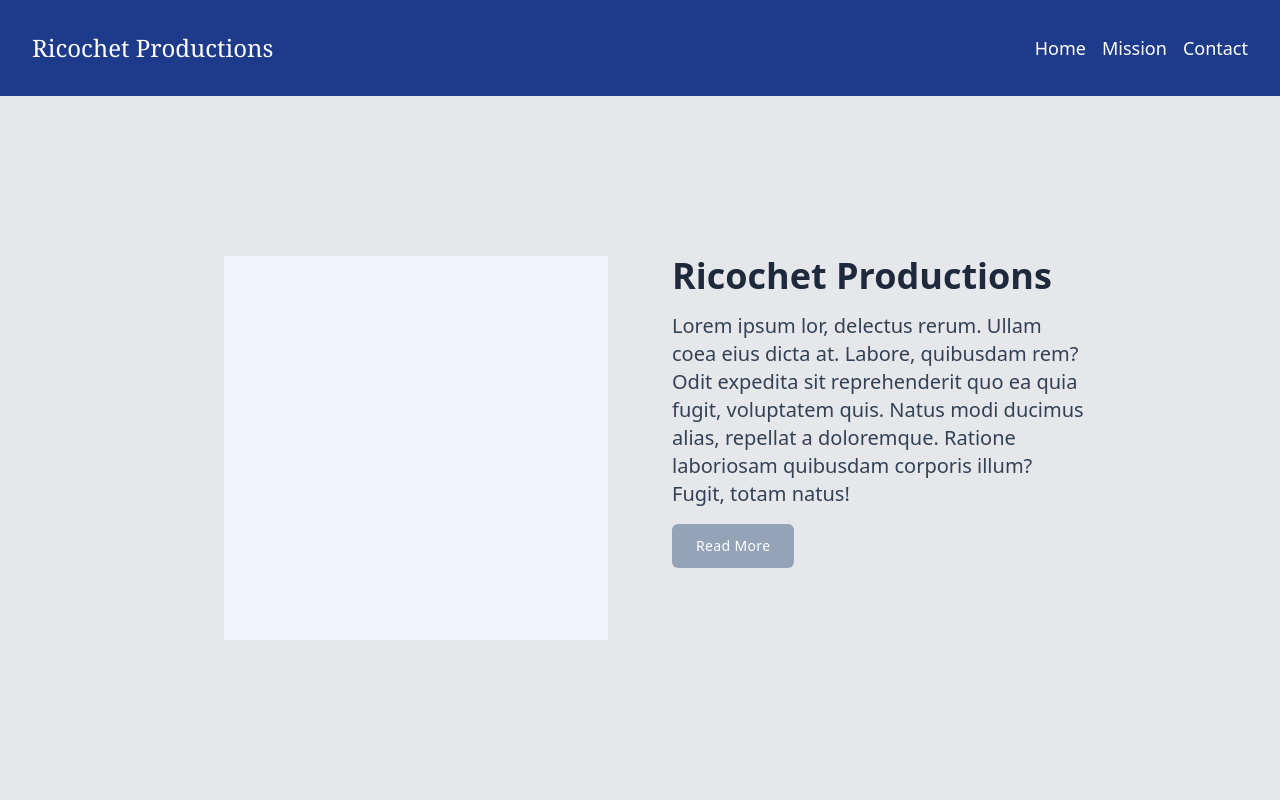
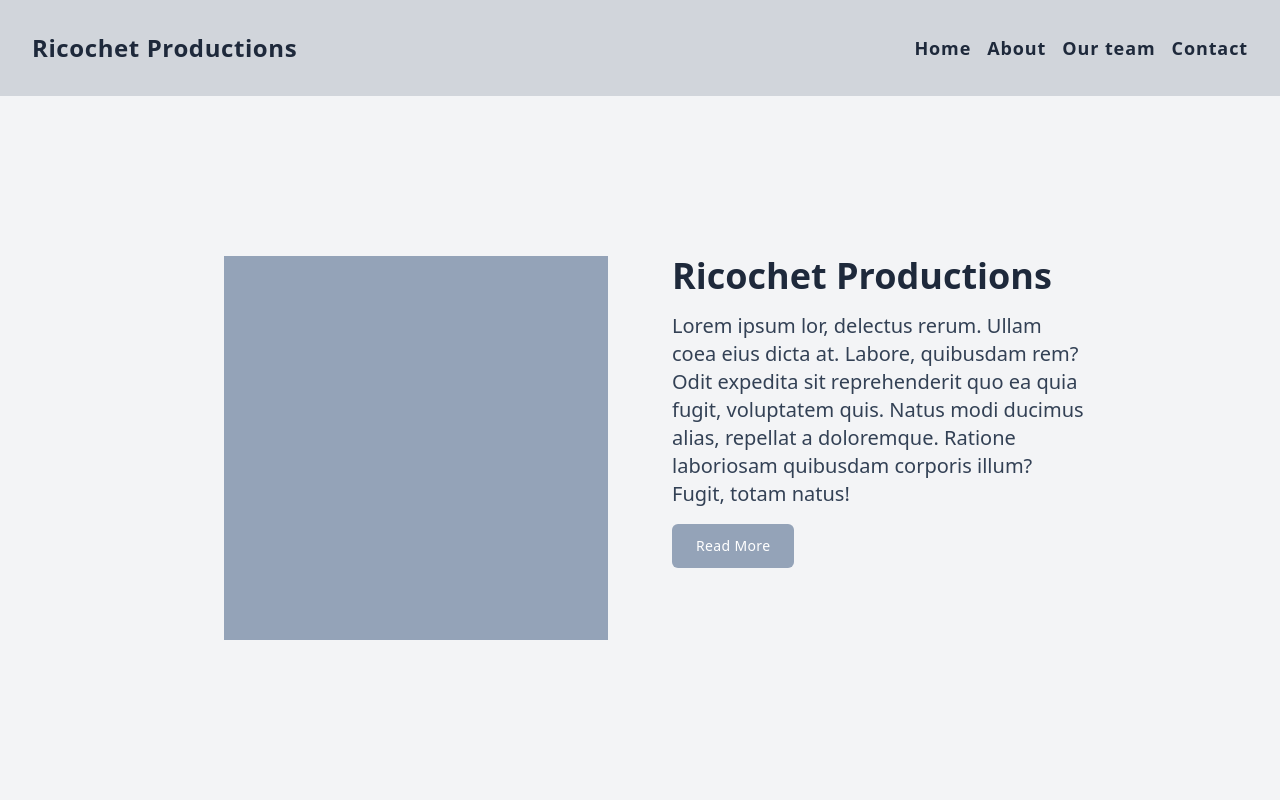
Before and after one commit to bridgerbrown/ricochet-productions, a Next.js app: page / in a window 1280 px wide. Shown: the top 800 px of the page. Built offline with nearby package versions, Linux system fonts and the light colour scheme.

Commit message:
nav, footer, contact styling

```diff
--- a/components/footer.tsx
+++ b/components/footer.tsx
@@ -4,7 +4,7 @@ import Link from "next/link";
 export default function Footer(){
 
     return(
-        <footer className="text-white bg-blue-900 py-12 flex justify-center items-center absolute bottom-0 w-screen">
+        <footer className="text-slate-900 font-semibold tracking-wide text-lg bg-gray-300 py-16 flex justify-center items-center absolute bottom-0 w-screen">
             <a href="http://www.Ricochet.com"
                 className="hover:opacity-90 hover:transition"
             >
--- /dev/null
+++ b/components/home/contact.tsx
@@ -0,0 +1,16 @@
+import React from "react";
+
+export default function Contact(props: any){
+    return(
+        <section className="w-screen pt-32 pb-80 bg-slate-200">
+            <div className="px-48 text-center">
+                <div className="pb-28">
+                    <h1 className="tracking-wide drop-shadow-sm text-slate-900 font-semibold text-4xl">Contact</h1>
+                </div>
+                <div className="flex justify-center items-center">
+                    <div className="w-4/5 h-80 bg-gray-100"></div>
+                </div>
+            </div>
+        </section>
+    )
+}
--- a/components/home/landing.tsx
+++ b/components/home/landing.tsx
@@ -2,10 +2,10 @@ import React from "react";
 
 export default function Landing(){
     return(
-        <main className="h-screen w-screen pb-24 bg-gray-200 flex items-center justify-center">
+        <main className="h-screen w-screen pb-24 bg-gray-100 flex items-center justify-center">
             <div className="w-4/5 flex justify-center">
                 <div className="w-1/2 flex justify-center">
-                    <div className="ml-24 w-96 h-96 bg-slate-100"></div>
+                    <div className="ml-24 w-96 h-96 bg-slate-400"></div>
                 </div>
                 <div className="space-y-4 text-xl mx-12 w-1/2 px-4">
                     <h1 className="text-slate-800 font-bold text-4xl">Ricochet Productions</h1>
--- a/components/home/our-team.tsx
+++ b/components/home/our-team.tsx
@@ -3,7 +3,7 @@ import Image from "next/image";
 
 export default function OurTeam(props: any){
     return(
-        <section className="w-screen relative pb-60">
+        <section className="w-screen relative">
             <div className="pt-40 pb-40 bg-gray-300 flex-col items-center flex justify-center ">
                 <div className="pb-28">
                     <h1 className="tracking-wide drop-shadow-sm text-slate-900 font-semibold text-4xl">Our Team</h1>
--- a/components/navbar.tsx
+++ b/components/navbar.tsx
@@ -2,19 +2,22 @@ import React from "react";
 import Link from "next/link";
 
 export default function Navbar(){
-    const navItemStyle: string = `hover:transition hover:opacity-80 text-lg font-sans`
+    const navItemStyle: string = `hover:transition hover:opacity-80 text-lg font-semibold tracking-wider font-sans`
 
     return(
-        <nav className="px-8 font-serif text-white flex justify-between items-center bg-blue-900 h-24 relative w-screen">
+        <nav className="px-8 text-slate-800 flex justify-between items-center bg-gray-300 h-24 relative w-screen">
             <div>
-                <h1 className="text-2xl">Ricochet Productions</h1>
+                <h1 className="text-2xl font-bold tracking-wide">Ricochet Productions</h1>
             </div>
             <div className="flex space-x-4">
                 <Link href="/" className={navItemStyle}>
                     Home
                 </Link>
                 <Link href="/" className={navItemStyle}>
-                    Mission
+                    About
+                </Link>
+                <Link href="/" className={navItemStyle}>
+                    Our team
                 </Link>
                 <Link href="/" className={navItemStyle}>
                     Contact
--- a/pages/index.tsx
+++ b/pages/index.tsx
@@ -7,6 +7,7 @@ import OurTeam from '@/components/home/our-team'
 import Mission from '@/components/home/mission'
 import RicochetBio from '@/components/home/ricochet-bio'
 import Podcasts from '@/components/home/podcasts'
+import Contact from '@/components/home/contact'
 
 export default function Home() {
   return (
@@ -21,6 +22,7 @@ export default function Home() {
         <RicochetBio />
         <Podcasts />
         <OurTeam />
+        <Contact />
         <Footer />
       </div>
     </>
```
